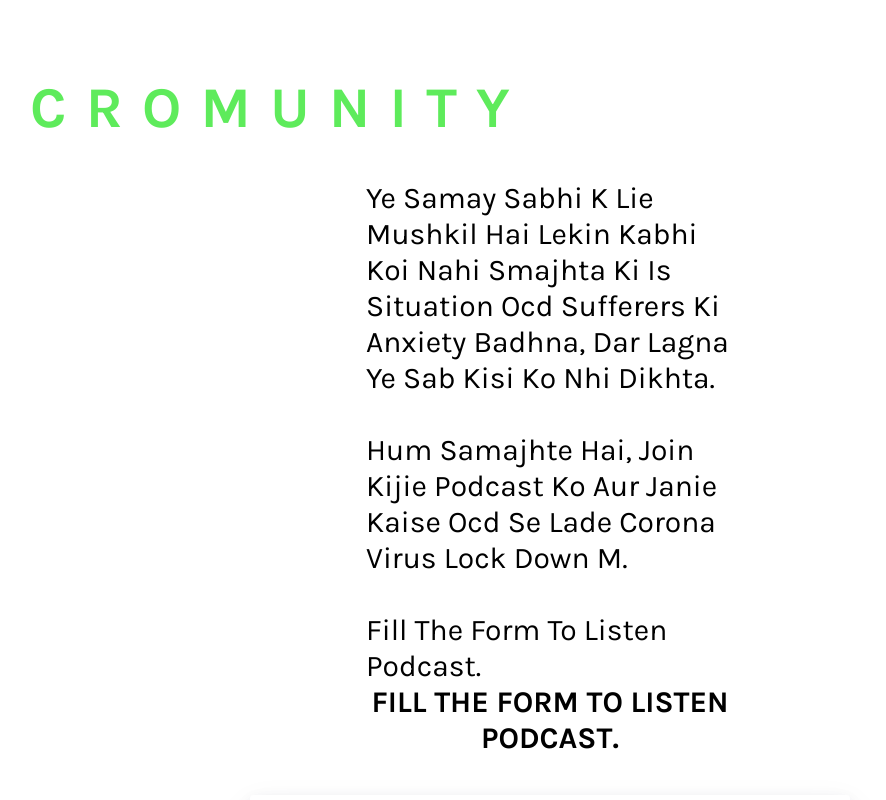
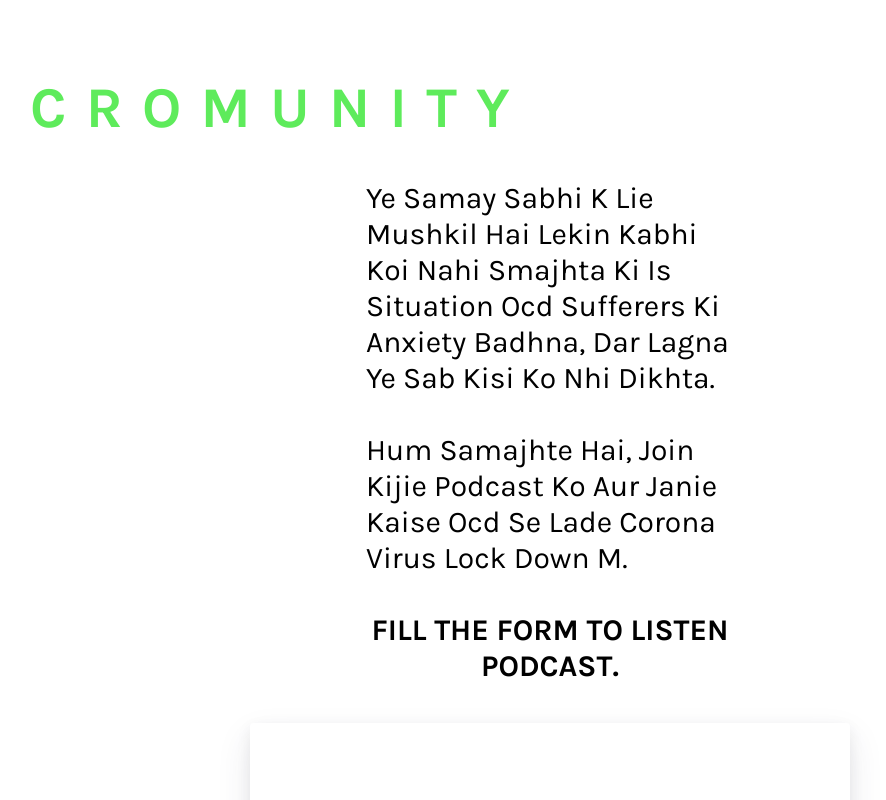
Before and after one commit to learnwithcode/Early-Access-Podcast, a React (Create React App) app: page / in a window 1280 px wide. Shown: the top 800 px of the page, without its empty margins (90-976 px from the left). Built offline with nearby package versions, Linux system fonts and the light colour scheme.

Commit message:
form layout

```diff
--- a/src/components/form.jsx
+++ b/src/components/form.jsx
@@ -119,7 +119,7 @@
                         hum samajhte hai, join kijie podcast ko aur janie kaise ocd se lade corona virus lock down m.
                         <br/>
                         <br/>
-                        fill the form to listen podcast.
+
                         <h1 className='form-title'>fill the form to listen podcast.</h1>
                     </h3>
                </div>
```
